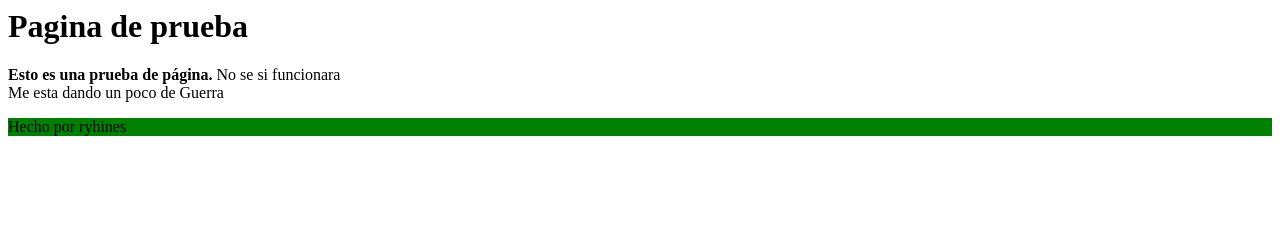
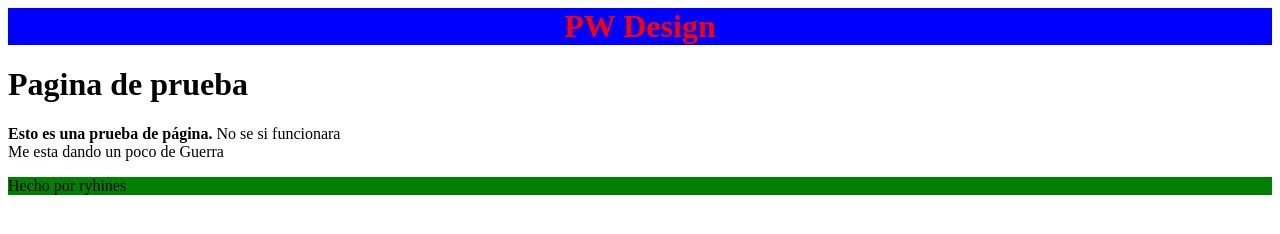
Before and after one commit to ryhines/pwhines, a plain HTML site: page index.html in a window 1280 px wide. Drawn offline with Linux system fonts and the light colour scheme.

Commit message:
Update index.html

```diff
--- a/index.html
+++ b/index.html
@@ -2,7 +2,7 @@
   <title> pw hines </title>
   <body>
     <header style = "background-color:blue">
-      <h1 style = "text-align:center; color:red" PW Design</h1>
+      <h1 style = "text-align:center; color:red"> PW Design</h1>
     </header>
     <main>
       <h1> Pagina de prueba</h1>
```
